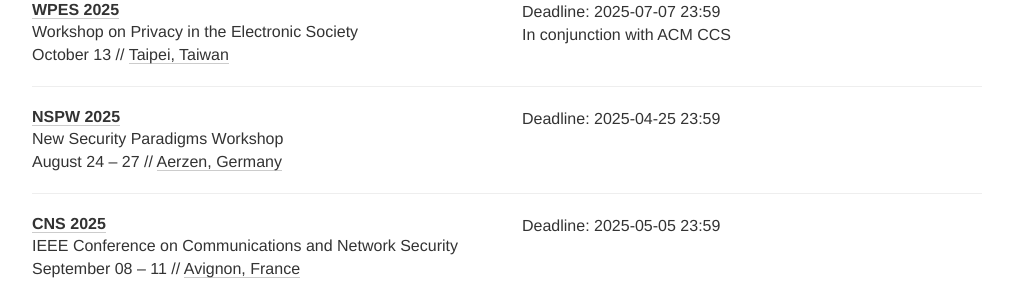
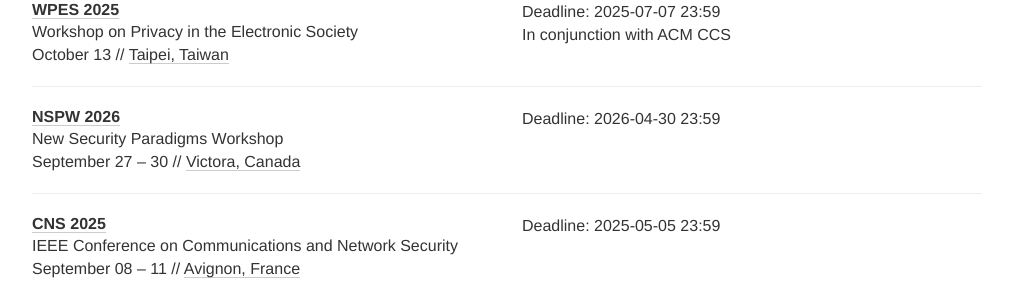
Before and after one commit to sec-deadlines/sec-deadlines.github.io, a Jekyll site: the page built from index.html, in a window 1280 px wide and 900 px high, scrolled down 14563 px. Shown: the part 152-450 px from the top of the window, without its empty margins (133-1146 px from the left). Built offline with Jekyll 4.4.1, drawn with Linux system fonts in a browser that asks for light colours; nearby versions of some CDN libraries; comment, search, counter and statistics services are not loaded.

Commit message:
Modify NSPW conference information for 2026
Updated NSPW conference details for 2026.

```diff
--- a/_data/conferences.yml
+++ b/_data/conferences.yml
@@ -946,11 +946,11 @@
 
 - name: NSPW
   description: New Security Paradigms Workshop
-  year: 2025
-  link: https://www.nspw.org/2025/cfp
-  deadline: ["2025-04-25 23:59"]
-  date: August 24 - 27
-  place: Aerzen, Germany
+  year: 2026
+  link: https://www.nspw.org/2026/cfp
+  deadline: ["2026-04-30 23:59"]
+  date: September 27 - 30
+  place: Victora, Canada
   tags: [SEC, PRIV, SHOP]
 
 - name: CNS
```
